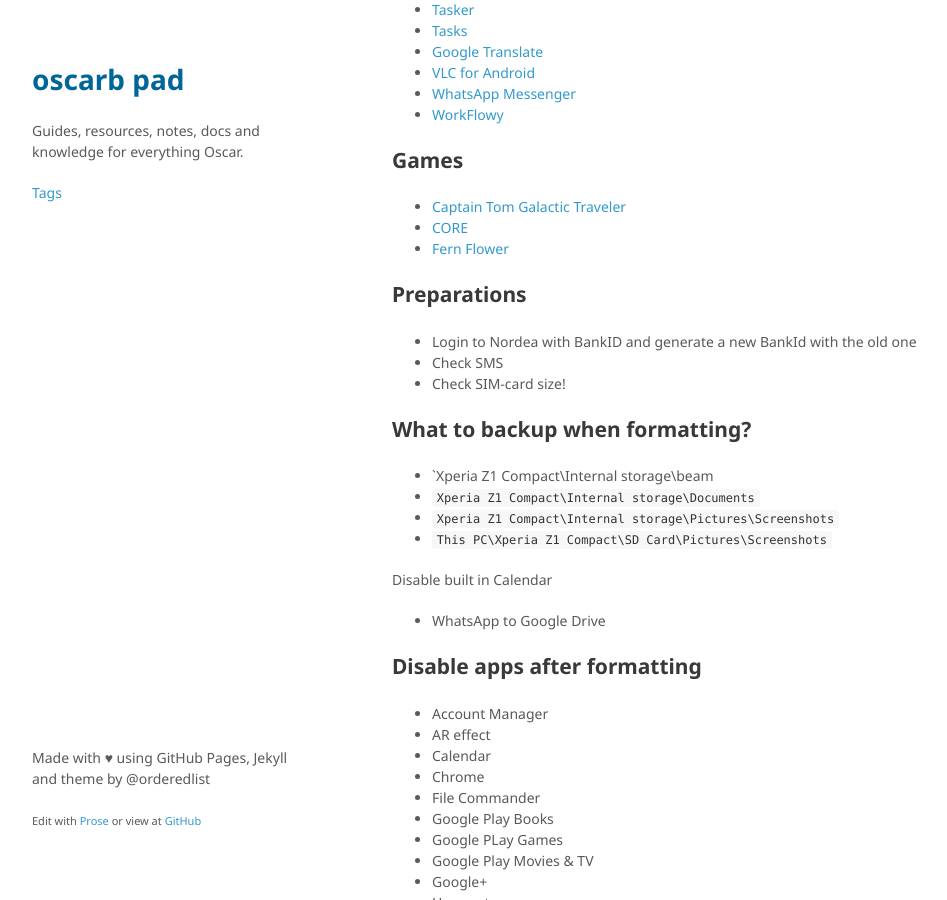
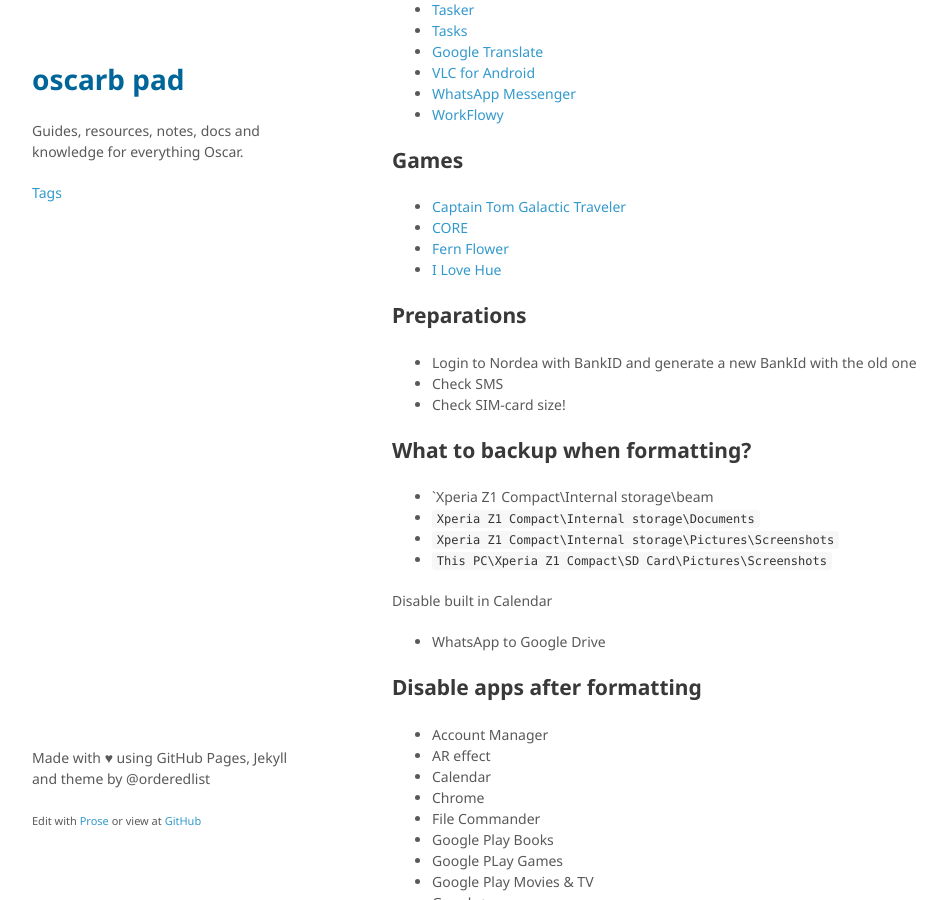
Before and after one commit to oscarb/pad, a Jekyll site: the page built from _docs/android-device-guide.md, in a window 1280 px wide and 900 px high, scrolled down 949 px. Shown: the whole window, without its empty margins (128-1075 px from the left). Built offline with Jekyll 4.4.1, drawn with Linux system fonts in a browser that asks for light colours; some web fonts are replaced.

Commit message:
Update android-device-guide.md

```diff
--- a/_docs/android-device-guide.md
+++ b/_docs/android-device-guide.md
@@ -58,6 +58,7 @@ published: true
 * [Captain Tom Galactic Traveler](https://play.google.com/store/apps/details?id=com.picodongames.CaptainTomGT)
 * [CORE](https://play.google.com/store/apps/details?id=am.fury.core)
 * [Fern Flower](https://play.google.com/store/apps/details?id=pl.macaque.FernFlower)
+* [I Love Hue](https://play.google.com/store/apps/details?id=com.zutgames.ilovehue)
 
 ## Preparations
 
```
